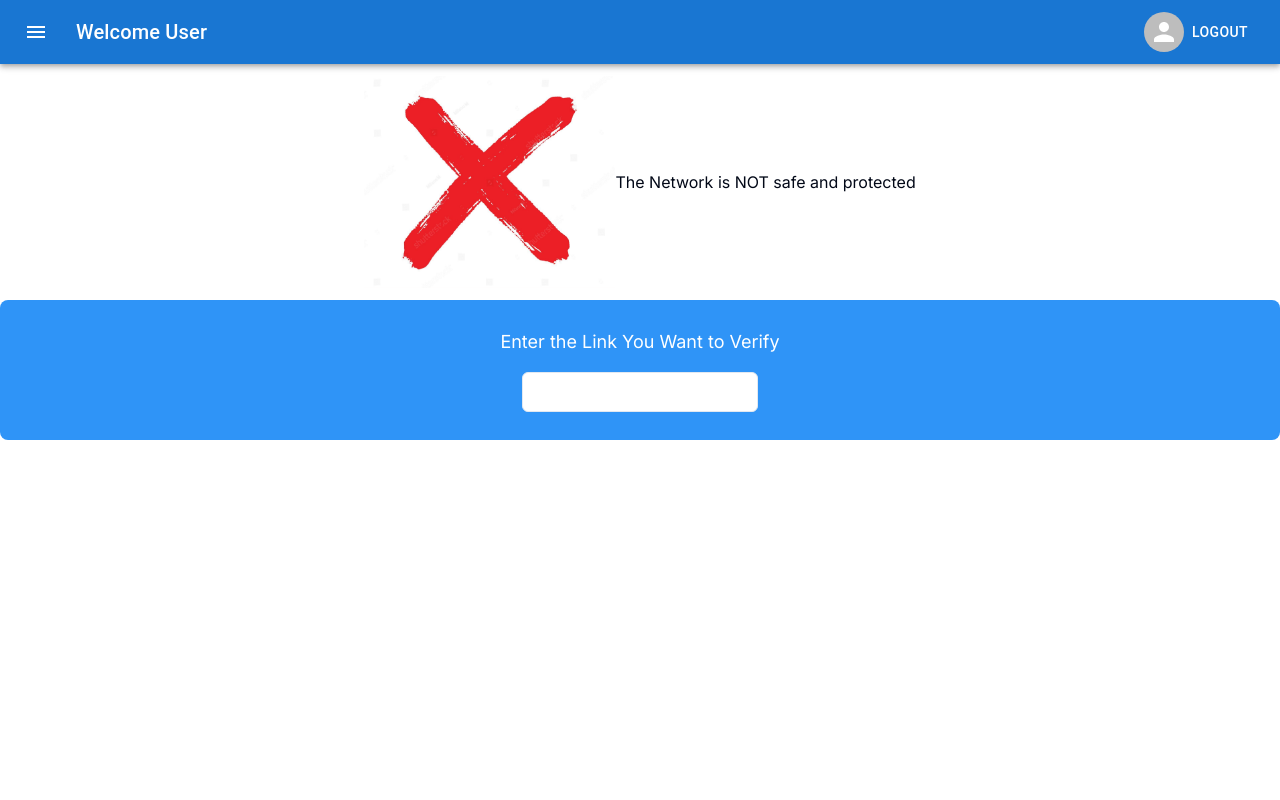
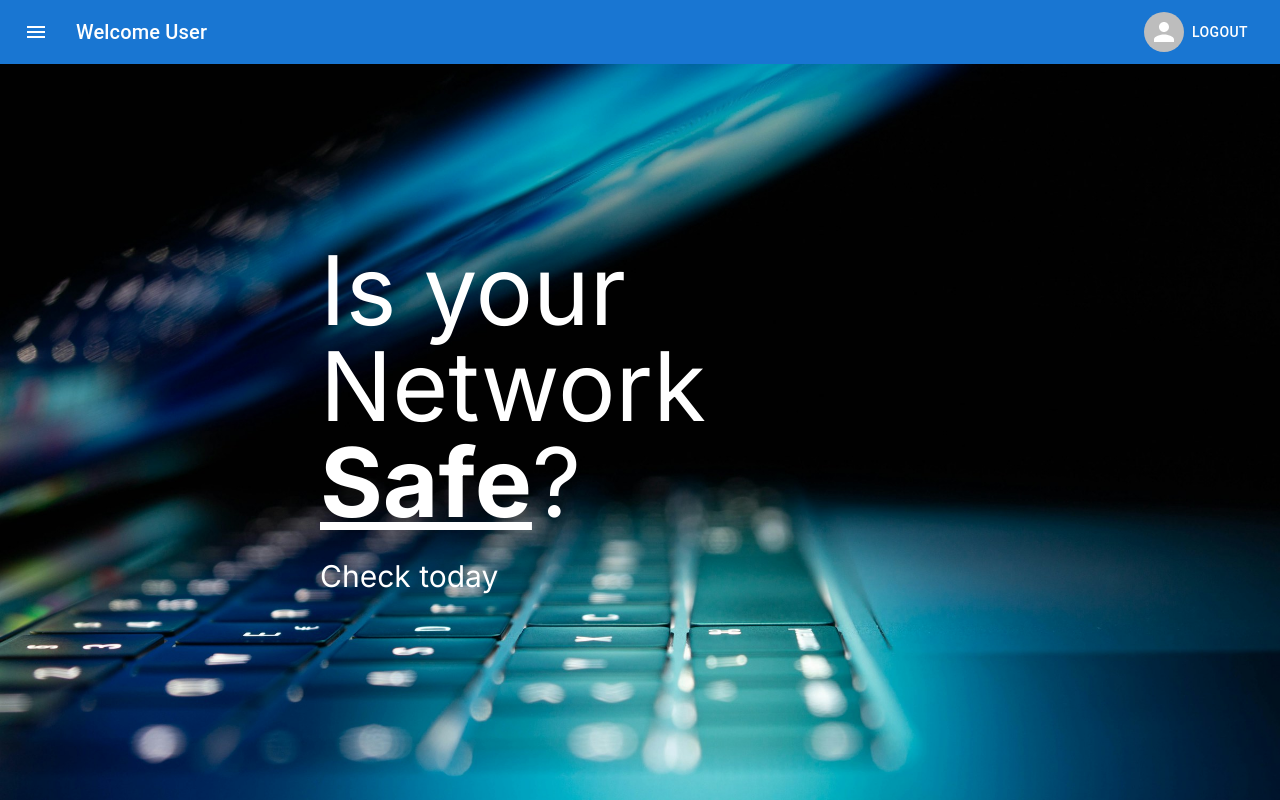
Before and after one commit to Ojass-2024-Hack-de-Science/NeuralKnights, a Next.js app: page /Dashboard in a window 1280 px wide. Shown: the top 800 px of the page. Built offline with nearby package versions, Linux system fonts and the light colour scheme; no server answers.

Commit message:
ui changed

```diff
--- /dev/null
+++ b/app/(root)/Dashboard/About.tsx
@@ -0,0 +1,12 @@
+import React from 'react'
+
+const About = () => {
+  return (
+    <div className='w-[100vw] h-[30vh] bg-slate-200 flex  justify-between p-10'>
+        <div className=' text-xl font-semibold'>About Us</div>
+        <div></div>
+    </div>
+  )
+}
+
+export default About
--- a/app/(root)/Dashboard/Hero.tsx
+++ b/app/(root)/Dashboard/Hero.tsx
@@ -1,16 +1,44 @@
-import HeroImg from "@/assets/heroImg.jpg";
+"use client";
+import heroImg from "@/assets/heroImg.jpg"; // Change the import name to lowercase
 import Image from "next/image";
+import { motion } from "framer-motion";
+import Reveal from "@/components/Reveal"
 
 export default function Hero() {
-  // Calculate viewport dimensions
-  const viewportHeight = typeof window !== "undefined" ? window.innerHeight : 0;
-  const viewportWidth = typeof window !== "undefined" ? window.innerWidth : 0;
-
   return (
     <>
-      <div style={{ height: viewportHeight, width: viewportWidth }}>
-        <Image src={HeroImg} alt="hero Img" layout="fill" objectFit="cover" />
+      <div
+        style={{
+          position: "relative", // Add position relative to the container
+          height: "calc(100vh - 64px)",
+          overflow: "hidden",
+          //   background: `url(${heroImg})`,
+        }}
+      >
+        <Image src={heroImg} alt="hero Img" />
+        <div
+          className="text-white z-20"
+          style={{
+            position: "absolute",
+            top: "50%",
+            left: "50%",
+            transform: "translate(-50%, -50%)",
+          }}
+        >
+          <Reveal>
+            <p className=" text-8xl" style={{}}>
+              Is your Network{" "}
+              <u>
+                <b>Safe</b>
+              </u>
+              ?
+            </p>
+          </Reveal>
+          <div>
+            <p className=" text-3xl my-7">Check today </p>
+          </div>
+        </div>
       </div>
     </>
-  );
-}
+    )
+  }
--- a/app/(root)/Dashboard/LinkInput.tsx
+++ b/app/(root)/Dashboard/LinkInput.tsx
@@ -1,12 +1,7 @@
 "use client";
-import tick from "../../assets/tick.jpg";
-import cross from "../../assets/cross.jpg";
-import Image from "next/image";
-import Navbar from "./Navbar";
-import { useState } from "react";
-import NetworkCheck from "./NetworkCheck";
+import { Button } from "@/components/ui/button";
+import { Input } from "@/components/ui/input";
 import { Box } from "@mui/material";
-import { Input } from "@/components/ui/input";
 
 export default function LinkInput() {
   return (
@@ -26,8 +21,11 @@ export default function LinkInput() {
           >
             Enter the Link You Want to Verify
           </h1>
-          <h2 className="flex flex-col justify-center m-auto  pb-4">
+          <h2 className="flex flex-col justify-center m-auto  items-center pb-4 gap-4">
           <Input />
+          <Button className=" w-20">
+            Check
+          </Button>
           </h2>
         </div>
       </Box>
--- a/app/(root)/Dashboard/page.tsx
+++ b/app/(root)/Dashboard/page.tsx
@@ -6,6 +6,8 @@ import Navbar from "./Navbar";
 import { useState } from "react";
 import NetworkCheck from "./NetworkCheck";
 import LinkInput from "./LinkInput";
+import Hero from "./Hero";
+import About from "./About";
 // import Hero from "./Hero";
 
 export default function Page() {
@@ -18,12 +20,16 @@ export default function Page() {
     <>
       {/* the navbar */}
       <Navbar />
-      {/* <Hero /> */}
+
+      {/* the main pg */}
+      <Hero />
+
       {/* the tick and its text,  */}
       <NetworkCheck />
-
       {/* user input from link */}
       <LinkInput />
+
+      <About/>
     </>
-  );
+  )
 }
--- a/app/api/auth/passwordChange/route.ts
+++ b/app/api/auth/passwordChange/route.ts
@@ -26,10 +26,12 @@ export async function POST(req:NextRequest){
         if(!isMatch){
             return NextResponse.json({msg:"Wrong Password"})
         }
+        const hashedPassword = await bcrypt.hash(newPassword,10);
         const userUpdated = await User.updateOne({
                 id:session.user.id
-        })
+        },{password:hashedPassword})
+        return NextResponse.json({msg:"Password Changed"})
     } catch (error) {
-
+        return NextResponse.json({msg:error})
     }
 }
--- a/app/page.tsx
+++ b/app/page.tsx
@@ -1,16 +1,10 @@
 "use client"
-import { SignUp } from '@/components/SignUp'
+import { SignIn } from '@/components/SignIn';
 import { useSession } from 'next-auth/react'
 
 export default function Home() {
   const { data: session } = useSession();
-  return (
-    <div>
-      {JSON.stringify(session)}
-      <SignUp />
-    </div>
-  );
-    <main className="w-full  flex justify-center items-center h-[100dvh]  bg-[radial-gradient(ellipse_at_top,_var(--tw-gradient-stops))] from-white to-rose-100">
+  return (<main className="w-full  flex justify-center items-center h-[100dvh]  bg-[radial-gradient(ellipse_at_top,_var(--tw-gradient-stops))] from-white to-rose-100">
       <SignIn />
     </main>
   );
--- a/components/ui/input.tsx
+++ b/components/ui/input.tsx
@@ -11,7 +11,7 @@ const Input = React.forwardRef<HTMLInputElement, InputProps>(
       <input
         type={type}
         className={cn(
-          "flex h-10 w-full rounded-md border border-input bg-background px-3 py-2 text-sm ring-offset-background file:border-0 file:bg-transparent file:text-sm file:font-medium placeholder:text-muted-foreground focus-visible:outline-none focus-visible:ring-2 focus-visible:ring-ring focus-visible:ring-offset-2 disabled:cursor-not-allowed disabled:opacity-50",
+          "flex h-10 w-[20vw] rounded-md border border-input font-semibold tracking-wider bg-background px-2 py-2 text-sm ring-offset-background file:border-0 file:bg-transparent file:text-sm file:font-medium placeholder:text-muted-foreground focus-visible:outline-none focus-visible:ring-2 focus-visible:ring-ring focus-visible:ring-offset-2 disabled:cursor-not-allowed disabled:opacity-50",
           className
         )}
         ref={ref}
--- a/package.json
+++ b/package.json
@@ -26,7 +26,7 @@
     "clsx": "^2.1.0",
     "eslint": "8.57.0",
     "eslint-config-next": "14.1.4",
-    "framer-motion": "^11.0.24",
+    "framer-motion": "^11.0.25",
     "lucide-react": "^0.364.0",
     "mongoose": "^8.3.0",
     "next": "14.1.4",
```
Also changed, not shown: database/model/History.js (added, +20 -0 lines), components/Dashboard/page.tsx (deleted), components/Reveal.js (line endings or trailing spaces), 1 other file (tests, documents, lock files or other folders).
